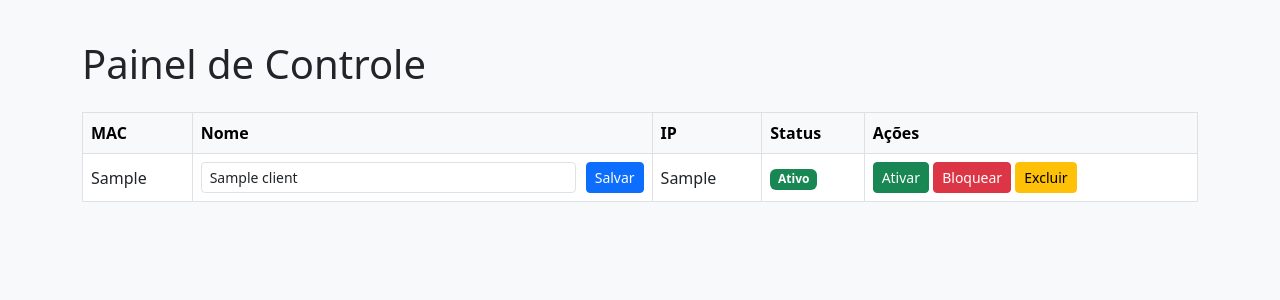
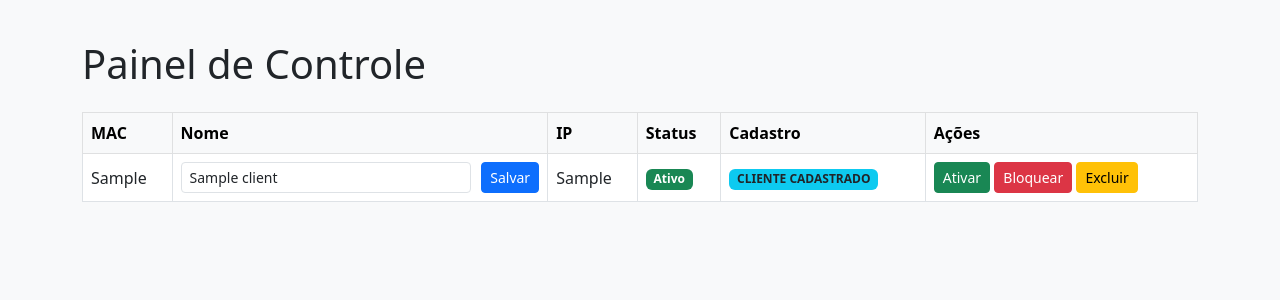
Before and after one commit to blackingbrbr23/painel-controlle, a Flask app: page / in a window 1280 px wide. Shown: the top 300 px of the page. Run offline with Flask 3, Linux system fonts and the light colour scheme; tables that the repository leaves empty hold one stand-in row (values such as "Sample post").

Commit message:
Update index.html

```diff
--- a/templates/index.html
+++ b/templates/index.html
@@ -22,6 +22,7 @@
           <th>Nome</th>
           <th>IP</th>
           <th>Status</th>
+          <th>Cadastro</th>
           <th>Ações</th>
         </tr>
       </thead>
@@ -44,6 +45,11 @@
             {% endif %}
           </td>
           <td>
+            {% if c.cadastrado %}
+              <span class="badge bg-info text-dark">CLIENTE CADASTRADO</span>
+            {% endif %}
+          </td>
+          <td>
             <form action="/set/{{ c.mac }}/ACTIVE" method="post" style="display:inline">
               <button type="submit" class="btn btn-success btn-sm">Ativar</button>
             </form>
```
